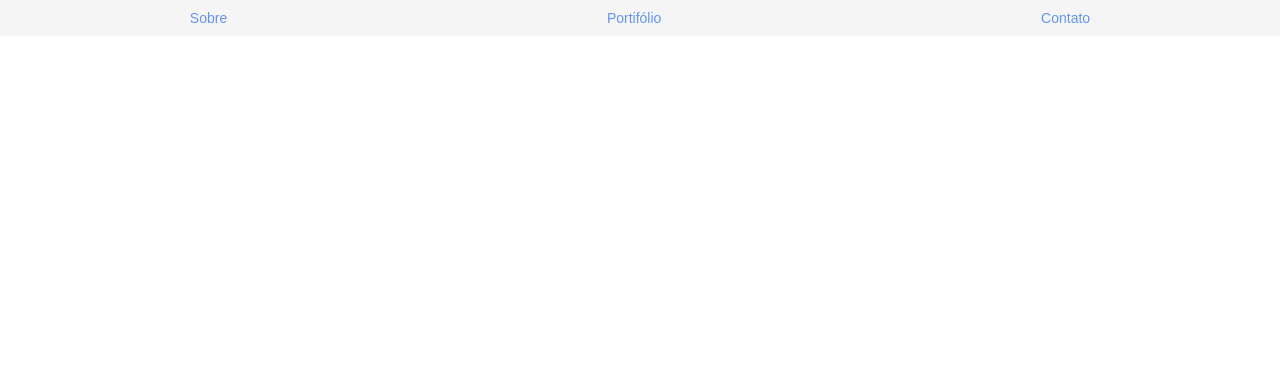
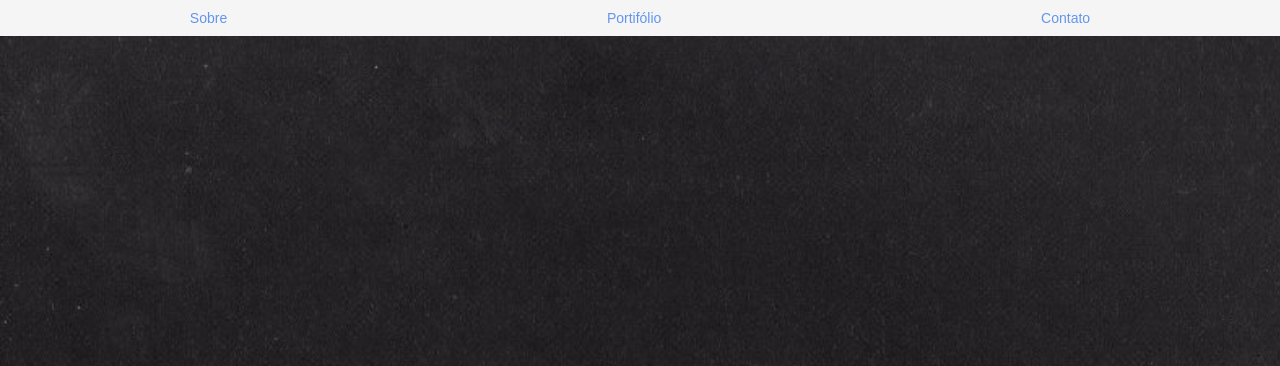
Before and after one commit to Th14g0ST/Thiagomachado, a plain HTML site: page index.html in a window 1280 px wide. Shown: the top 366 px of the page. Drawn offline with Linux system fonts and the light colour scheme.

Commit message:
Add files via upload

```diff
--- a/css/estilos.css
+++ b/css/estilos.css
@@ -6,7 +6,7 @@ box-sizing: border-box
 }
 
 body{
-  background: url("./img/IMG-20170920-WA0032.jpg");
+  background: url('../img/IMG-20170920-WA0032.jpg');
     font-family: arial;
     background-size: auto 178vh;
     height: 100vh;
```
